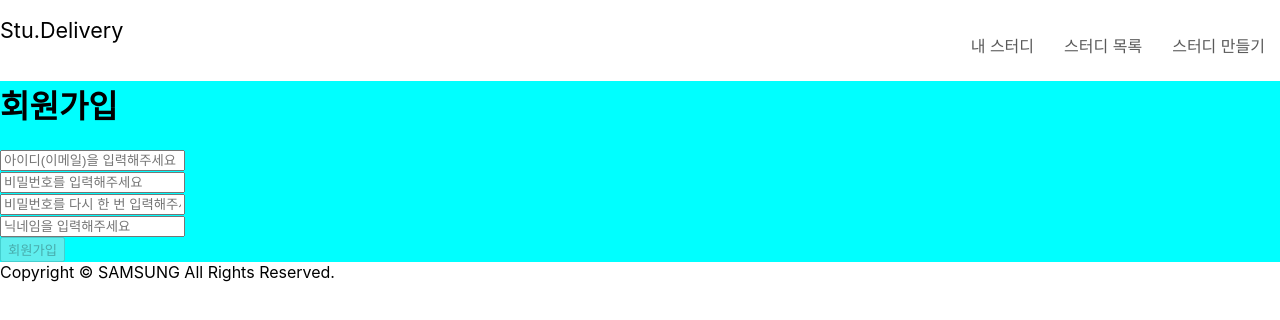
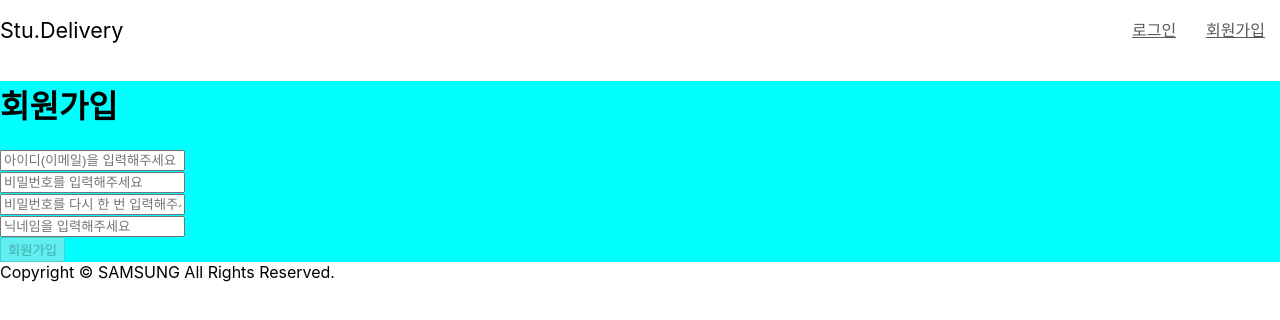
Before and after one commit to yoonhyeyoon/Stu.Delivery, a React (Create React App) app in the folder frontend-react/: page /signup in a window 1280 px wide. Shown: the top 320 px of the page. Built offline with nearby package versions, Linux system fonts and the light colour scheme.

Commit message:
✨ [feat] Update header logout

```diff
--- a/frontend-react/src/App.js
+++ b/frontend-react/src/App.js
@@ -21,15 +21,15 @@ function App() {
     } else {
       setIsLogin(false);
     }
-  });
+  }, []);
 
   return (
     <div className="App">
-      <Header />
+      <Header isLogin={isLogin} />
 
       <Router>
         <Routes>
-          <Route path="/main" element={<Main isLogin={isLogin} />}></Route> :
+          <Route path="/main" element={<Main />}></Route> :
           <Route path="/signup" element={<Signup />}></Route>
           <Route path="/login" element={<Login />}></Route>
           <Route
--- a/frontend-react/src/components/main/Header/Header.js
+++ b/frontend-react/src/components/main/Header/Header.js
@@ -15,7 +15,15 @@ class Header extends Component {
   clickLogo() {}
 
   render() {
+    console.log(this.props.isLogin);
     const appName = "Stu.Delivery";
+
+    // 로그아웃
+    const onLogout = () => {
+      localStorage.removeItem("JWT");
+      document.location.href = "/main";
+    };
+
     return (
       <header className="app-header">
         <div className="container">
@@ -24,7 +32,11 @@ class Header extends Component {
           </div>
           <div className="app-options">
             <nav className="app-nav">
+              {this.props.isLogin ? (
                 <ul>
+                  <li>
+                    <button onClick={onLogout}>로그아웃</button>
+                  </li>
                   <li>
                     <p>내 스터디</p>
                   </li>
@@ -35,6 +47,16 @@ class Header extends Component {
                     <p>스터디 만들기</p>
                   </li>
                 </ul>
+              ) : (
+                <ul>
+                  <li>
+                    <a href="/login">로그인</a>
+                  </li>
+                  <li>
+                    <a href="/signup">회원가입</a>
+                  </li>
+                </ul>
+              )}
             </nav>
           </div>
         </div>
--- a/frontend-react/src/components/study/lounge/board/AddMemo.jsx
+++ b/frontend-react/src/components/study/lounge/board/AddMemo.jsx
@@ -17,7 +17,7 @@ function MemoInput() {
   };
   const handleAddMemo = async (event) => {
     event.preventDefault();
-    if (title == "") {
+    if (title === "") {
       return alert("제목을 입력하세요.");
     } else if ((content = "")) {
       return alert("내용을 입력하세요.");
--- a/frontend-react/src/routes/account/Signup.jsx
+++ b/frontend-react/src/routes/account/Signup.jsx
@@ -94,7 +94,7 @@ function Signup() {
       })
       .catch((err) => {
         console.log(err.response.data.statusCode);
-        if (err.response.data.statusCode == 409) {
+        if (err.response.data.statusCode === 409) {
           setEmailMessage("이메일이 중복되었습니다.");
           setIsEmail(true);
         }
```
Lines whose indentation alone changed are shown as unchanged.
